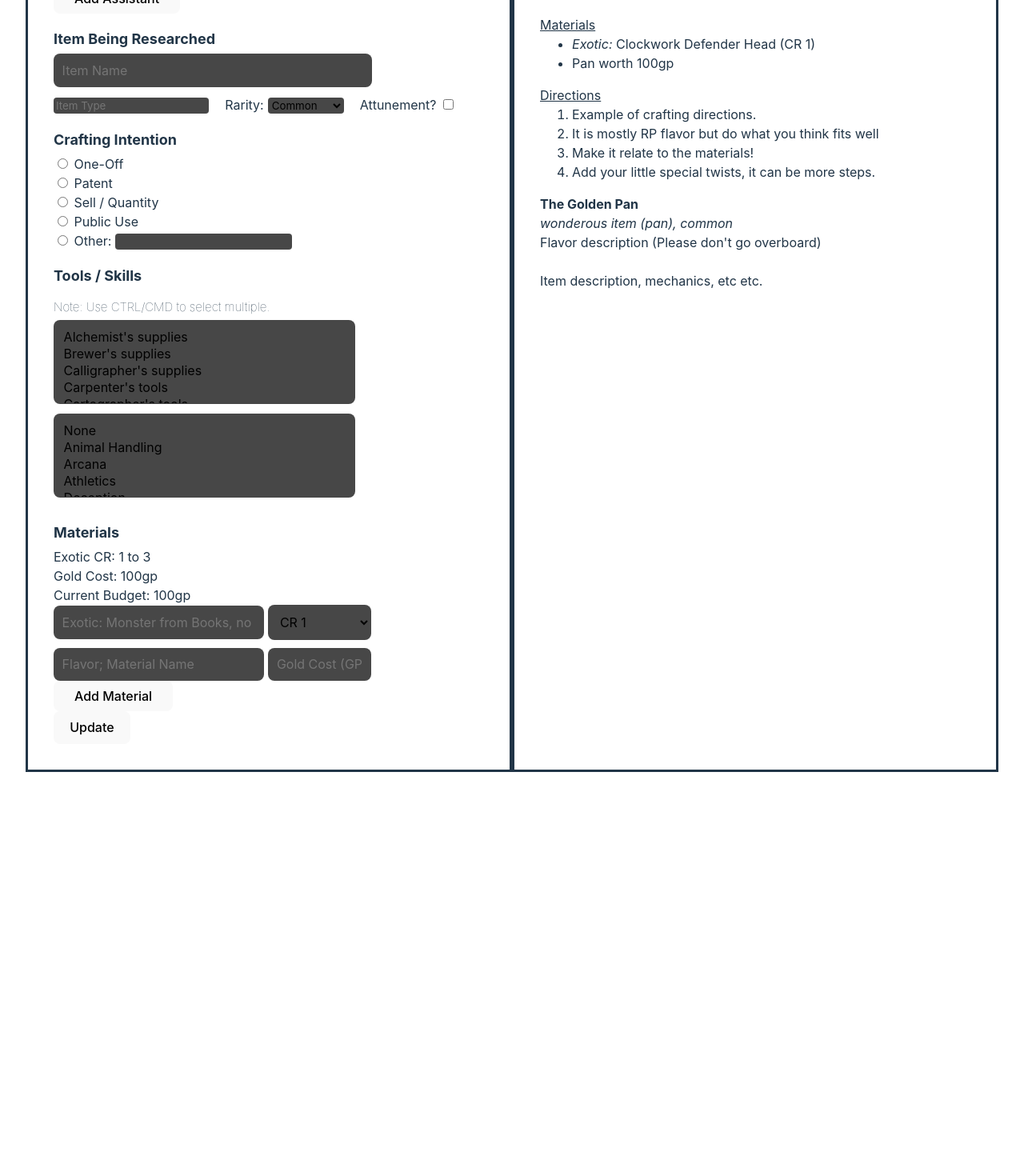
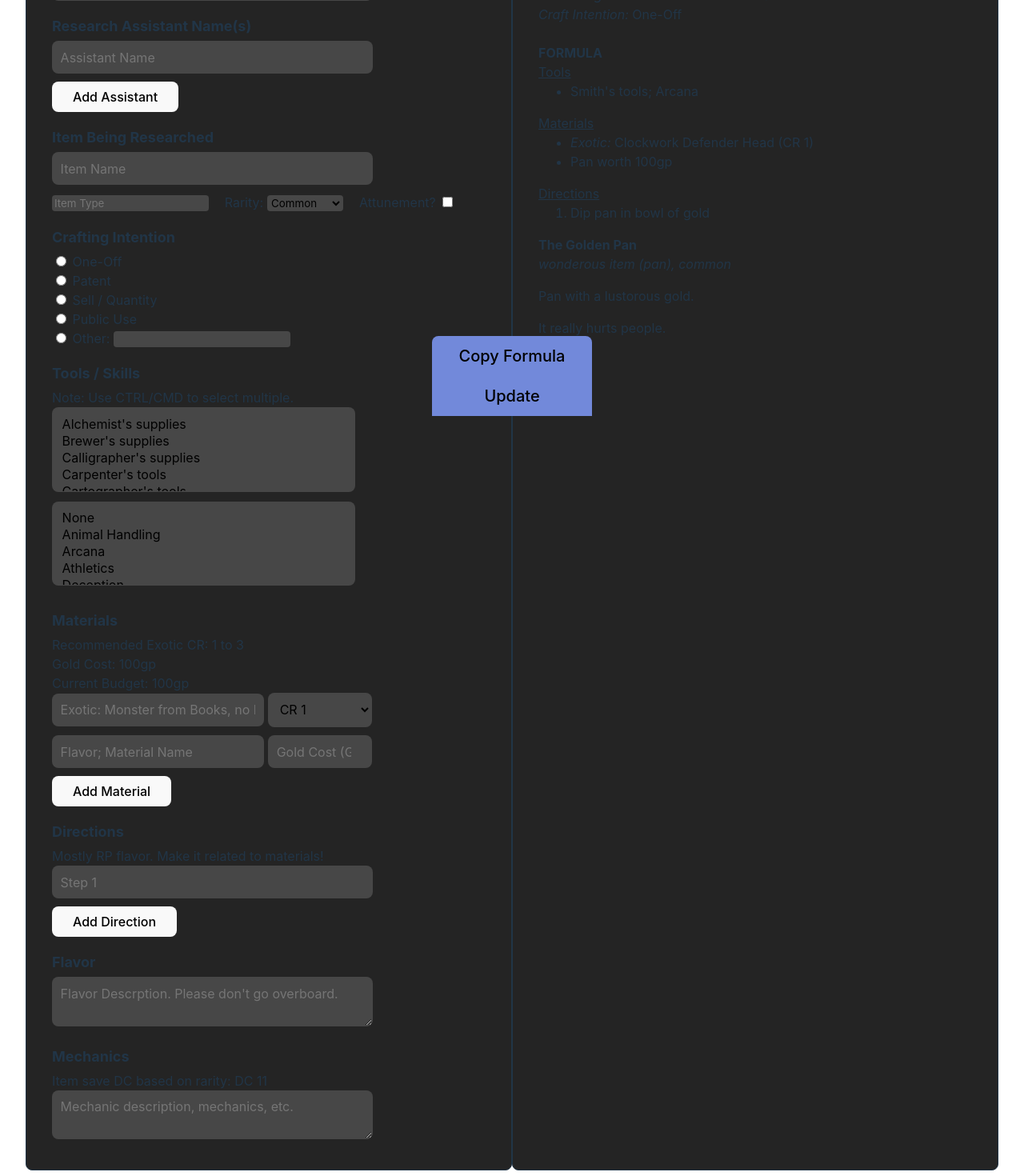
Before and after one commit to GlitchAmbush/rc-formula-generator, a React (Vite) app: page / in a window 1280 px wide. Shown: the part 280-1750 px from the top of the page at 80% size. Before the commit the page ends 1277 px from the top, so only its background shows below. Built offline with nearby package versions, Linux system fonts and the light colour scheme.

Commit message:
Completed Product

```diff
--- a/index.html
+++ b/index.html
@@ -2,7 +2,7 @@
 <html lang="en">
   <head>
     <meta charset="UTF-8" />
-    <link rel="icon" type="image/svg+xml" href="/vite.svg" />
+    <link rel="icon" type="image/x-icon" href="/src/assets/favicon.ico" />
     <meta name="viewport" content="width=device-width, initial-scale=1.0" />
     <title>RC Formula Generator</title>
   </head>
--- a/src/App.css
+++ b/src/App.css
@@ -6,6 +6,59 @@
 
 option:checked {
   background-color: rgb(73, 184, 73)
+}
+
+textarea {
+  border-radius: 8px;
+  border: 1px solid transparent;
+  padding: 0.6em;
+  font-size: 1em;
+  font-family: inherit;
+  background-color: #474747;
+  width: 70%;
+}
+
+pre {
+  white-space: pre-wrap;
+}
+
+.float {
+  position: fixed;
+  width: 200px;
+  height: 50px;
+  left: 50%;
+  bottom: 0px;
+  -ms-transform: translateX(-50%);
+  transform: translateX(-50%);
+  font-size: 20px;
+  font-weight: 500;
+  font-family: inherit;
+  cursor: pointer;
+  background-color:#7289da;
+  border-radius: 0px;
+  border: 1px solid transparent;
+  transition: border-color 0.25s;
+}
+.float:hover {
+  border-color: #646cff;
+}
+.float:focus,
+.float:focus-visible {
+  outline: 4px auto -webkit-focus-ring-color;
+}
+
+.float-secondary {
+  position: fixed;
+  width: 200px;
+  height: 50px;
+  left: 50%;
+  bottom: 50px;
+  -ms-transform: translateX(-50%);
+  transform: translateX(-50%);
+  font-size: 20px;
+  cursor: pointer;
+  background-color: #7289da;
+  border-radius: 8px 8px 0px 0px;
 }
 
 .text-input {
@@ -48,7 +101,10 @@ p {
   flex: 1;
   text-align: left;
   padding: 2em;
-  border: solid;
+  border: 1px solid;
+  border-radius: 8px;
+  background-color: #242424;
+  max-width: 50%;
 }
 
 .add-input {
--- a/src/App.jsx
+++ b/src/App.jsx
@@ -1,4 +1,4 @@
-import { useState } from 'react'
+import { useState, useEffect } from 'react'
 import { NumericFormat } from 'react-number-format'
 import './App.css'
 import { toolOptions, skillOptions } from './resources/options'
@@ -11,7 +11,9 @@ import {
   getSelect,
   getCheck,
   calculateBudget,
-  printMaterials
+  printMaterials,
+  printDirections,
+  calculateItemRequirements
 } from './resources/functions.jsx'
 
 function App() {
@@ -25,60 +27,24 @@ function App() {
   const [exotic, setExotic] = useState("Clockwork Defender Head")
   const [material, setMaterial] = useState([{ material: '', gold: '' }])
   const [materialDisplay, setMaterialDisplay] = useState(<li>Pan worth 100gp</li>)
-  const [directions, setDirections] = useState([{ direction: ''}])
+  const [directions, setDirections] = useState([{ direction: '' }])
+  const [directionDisplay, setDirectionDisplay] = useState(<li>Dip pan in bowl of gold</li>)
   const [itemType, setItemType] = useState('wonderous item (pan)')
   const [itemRarity, setItemRarity] = useState('common')
-  const [itemDesc, setItemDesc] = useState()
+  const [itemDesc, setItemDesc] = useState('Pan with a lustorous gold.')
+  const [itemMechanics, setItemMechanics] = useState('It really hurts people.')
   const [attunement, setAttunement] = useState()
   const [goldCost, setGoldCost] = useState(100)
   const [crRange, setCRRange] = useState("1 to 3")
   const [cr, setCR] = useState("CR 1")
+  const [dc, setDC] = useState(11)
 
-  const calculateItemRequiremenets = (event) => {
-    var cr = ''
-    var goldCost = ''
-    var value = event.target.value
-
-    switch (value) {
-      case 'common':
-        goldCost = 100
-        break
-      case 'uncommon':
-        goldCost = 400
-        break
-      case 'rare':
-        goldCost = 4000
-        break
-      case 'very rare':
-        goldCost = 20000
-        break
-      default:
-        goldCost = 100
-        break
-    }
-
-    switch (value) {
-      case 'common':
-        cr = "1 to 3"
-        break
-      case 'uncommon':
-        cr = "4 to 8"
-        break
-      case 'rare':
-        cr = "9 to 12"
-        break
-      case 'very rare':
-        cr = "13 to 18"
-        break
-      default:
-        cr = "1 to 3"
-        break
-    }
-
-    setCRRange(cr)
-    setGoldCost(goldCost)
+  const handleRarityChange = (event) => {
+    setItemRarity(calculateItemRequirements(event).rarity)
+    setGoldCost(calculateItemRequirements(event).gp)
+    setCRRange(calculateItemRequirements(event).challenge)
+    setDC(calculateItemRequirements(event).difficult)
   }
-
   const handleAssistantChange = (index, event) => {
     let data = [...assistant]
     data[index][event.target.name] = event.target.value
@@ -119,8 +85,69 @@ function App() {
     }
   }
 
-  const submit = (e) => {
-    e.preventDefault()
+  const handleDirectionChange = (index, event) => {
+    let data = [...directions]
+    data[index][event.target.name] = event.target.value
+    setDirections(data)
+  }
+
+  const addDirectionFields = () => {
+    let newField = { direction: '' }
+
+    setDirections([...directions, newField])
+  }
+
+  const removeDirectionFields = (index) => {
+    let data = [...directions]
+    if (index != 0) {
+        data.splice(index, 1)
+        setDirections(data)
+    }
+  }
+
+  const copyToClipboard = () => {
+    var materialList = ``
+    var directionList = ``
+    var desc = ``
+    var i = 0
+
+    for (const key in material) {
+      materialList = materialList.concat(`\n\t- ${material[key]["material"]} worth ${material[key]["gold"]}gp`)
+    }
+
+    for (const key in directions) {
+      i++
+      directionList = directionList.concat(`\n\t${i}. ${directions[key]["direction"]}`)
+    }
+
+    if (itemDesc != '') {
+      desc = `\n>>> ${itemDesc}\n\n${itemMechanics}`
+    } else {
+      desc = `\n>>> ${itemMechanics}`
+    }
+
+    var formula = `**Formula Development Permit Request**` +
+      `\n*Your Character Name:* ${name}` +
+      `\n*Name of Research Assistant(s):* ${displayAssistant}` +
+      `\n*Item being researched:* ${itemName}` +
+      `\n*Crafting Intention:* ${checkRadio()}` +
+      `\n\n**FORMULA**` +
+      `\n__Tools__` +
+      `\n\t- ${toolSkill}` +
+      `\n\n__Materials__` +
+      `\n\t- *Exotic:* ${exotic} (${cr})` +
+      materialList +
+      `\n\n__Directions__` +
+      directionList +
+      `\n\n**${itemName}**` +
+      `\n*${itemType}, ${itemRarity}${getCheck(document.getElementById("attunement").checked)}*` +
+      desc
+
+    navigator.clipboard.writeText(formula)
+    alert("Formula copied to clipboard!")
+  }
+
+  const submit = (event) => {
     const toolList = getSelect(document.getElementById('tools'))
     const skillList = getSelect(document.getElementById('skills'))
 
@@ -134,18 +161,21 @@ function App() {
     setCR((cr) => document.getElementById("cr").value)
     setExotic((exotic) => document.getElementById("exotic").value)
     setMaterialDisplay((materialDisplay) => printMaterials(material))
-
-    console.log(material[0])
+    setDirectionDisplay((directionDisplay) => printDirections(directions))
+    setItemDesc((itemDesc) => document.getElementById("flavor").value)
+    setItemMechanics((itemMechanics) => document.getElementById("mechanics").value)
+    event.preventDefault()
   }
 
   // Main App
   return (
     <div className="App">
+      <h1 style={{textAlign: "center"}}>Runecrest Formula Generator</h1>
       <div className="row">
-        <div className='col'>
+        <form className='col' method='post' autoComplete='off' onSubmit={submit}>
           <div>
             <p className='header'>Your Character Name</p>
-            <input className='text-input' placeholder='Character Name' id="name" autoComplete='off' />
+            <input className='text-input' placeholder='Character Name' id="name" required/>
           </div>
 
           <div>
@@ -183,15 +213,15 @@ function App() {
 
           <div>
             <p>Item Being Researched</p>
-            <input className='text-input' placeholder='Item Name' id="item" />
+            <input className='text-input' placeholder='Item Name' id="item" required/>
             <div style={{ paddingTop: "10px" }}>
-              <input className='small-input' id='itemType' style={{marginLeft: "0px", marginRight: "20px", width: "35%"}} placeholder='Item Type' />
+              <input className='small-input' id='itemType' style={{marginLeft: "0px", marginRight: "20px", width: "35%"}} placeholder='Item Type' required/>
               Rarity:
               <select
                 className='small-input'
                 style={{ marginRight: "20px" }}
                 id="rarity"
-                onChange={event => calculateItemRequiremenets(event)}
+                onChange={event => handleRarityChange(event)}
               >
                 <option value="common">Common</option>
                 <option value="uncommon">Uncommon</option>
@@ -204,7 +234,7 @@ function App() {
 
           <div>
             <p>Crafting Intention</p>
-            <input type="radio" name="intention" id="one-off" value="One-Off" /> One-Off <br/>
+            <input type="radio" name="intention" id="one-off" value="One-Off" required/> One-Off <br/>
             <input type="radio" name="intention" id="patent" value="Patent" /> Patent <br/>
             <input type="radio" name="intention" id="sell" value="Sell / Quantity" /> Sell / Quantity <br/>
             <input type="radio" name="intention" id="public" value="Public Use" /> Public Use <br/>
@@ -213,17 +243,17 @@ function App() {
 
           <div>
             <p>Tools / Skills </p>
-            <p style={{fontSize: "15px", fontWeight: 1}}>Note: Use CTRL/CMD to select multiple.</p>
-            <select className="text-input modular-input" id="tools" multiple>{toolOptions.map(makeOption)}</select><br />
-            <select className="text-input modular-input" id="skills" multiple>{skillOptions.map(makeOption)}</select><br />
+            Note: Use CTRL/CMD to select multiple.
+            <select className="text-input modular-input" id="tools" multiple required>{toolOptions.map(makeOption)}</select><br />
+            <select className="text-input modular-input" id="skills" multiple required>{skillOptions.map(makeOption)}</select><br />
           </div>
 
           <div>
             <p>Materials</p>
-            Exotic CR: {crRange} <br />
+            Recommended Exotic CR: {crRange} <br />
             Gold Cost: <NumericFormat value={goldCost} displayType='text' thousandSeparator=' ' />gp <br />
             Current Budget: <NumericFormat value={calculateBudget(material, goldCost)} displayType='text' thousandSeparator=' ' />gp <br />
-            <input className='text-input' id="exotic" style={{width: "45%", marginRight: "5px"}} placeholder='Exotic: Monster from Books, no HB' />
+            <input className='text-input' id="exotic" style={{width: "45%", marginRight: "5px"}} placeholder='Exotic: Monster from Books, no HB' required/>
             <select className='text-input' id="cr" style={{ width: "24%" }}>{makeCROption().map(makeOption)}</select>
 
             {material.map((input, index) => {
@@ -237,14 +267,17 @@ function App() {
                       style={{ width: "45%", marginRight: "5px", marginTop: "10px" }}
                       value={input.material}
                       onChange={event => handleMaterialChange(index, event)}
+                      required
                     />
                     <input
+                      type="number"
                       className='text-input'
                       name="gold"
                       placeholder='Gold Cost (GP)'
                       style={{ width: "20%" }}
                       value={input.gold}
                       onChange={event => handleMaterialChange(index, event)}
+                      required
                     />
                   </div>
                 )
@@ -259,24 +292,75 @@ function App() {
                     style={{ width: "45%", marginRight: "5px", marginTop: "10px" }}
                     value={input.material}
                     onChange={event => handleMaterialChange(index, event)}
+                    required
                   />
                   <input
+                    type="number"
                     className='text-input'
                     name="gold"
                     placeholder='Gold Cost (GP)'
                     style={{ width: "20%" }}
                     value={input.gold}
                     onChange={event => handleMaterialChange(index, event)}
+                    required
                   />
                   <button className='remove' onClick={() => removeMaterialFields(index)}>Remove</button>
                 </div>
               )
             })}
-            <button className="add-input" onClick={addMaterialFields}>Add Material</button>
+            <button className="add-input" style={{marginTop: "10px"}} onClick={addMaterialFields}>Add Material</button>
           </div>
 
-          <button onClick={submit}>Update</button>
-        </div>
+            <div>
+              <p>Directions</p>
+              Mostly RP flavor. Make it related to materials!<br/>
+              {directions.map((input, index) => {
+                if (index == 0) {
+                  return (
+                    <div key={index}>
+                      <input
+                        className="text-input modular-input"
+                        name="direction"
+                        placeholder={`Step ${index+1}`}
+                        value={input.direction}
+                        onChange={event => handleDirectionChange(index, event)}
+                        required
+                      />
+                    </div>
+                  )
+                }
+
+                return (
+                  <div key={index}>
+                    <input
+                      className="text-input modular-input"
+                      name="direction"
+                      placeholder={`Step ${index+1}`}
+                      value={input.direction}
+                      onChange={event => handleDirectionChange(index, event)}
+                      required
+                    />
+                    <button className='remove' onClick={() => removeDirectionFields(index)}>Remove</button>
+                  </div>
+                )
+              })}
+            </div>
+            <button className="add-input" onClick={addDirectionFields}>Add Direction</button>
+
+          <div>
+            <p>Flavor</p>
+            <textarea id='flavor' placeholder="Flavor Descrption. Please don't go overboard."/>
+          </div>
+
+          <div>
+            <p>Mechanics</p>
+            Item save DC based on rarity: DC {dc}
+            <textarea id='mechanics' placeholder="Mechanic description, mechanics, etc." required/>
+          </div>
+
+          <input type="submit" className='float' value='Update' />
+        </form>
+
 
 
 
@@ -284,7 +368,7 @@ function App() {
         <div className='col'>
           <b>Formula Development Permit Request</b> <br />
           <i>Your Character Name:</i> {name} <br />
-          <i>Name of Research Assistant:</i> {displayAssistant}<br />
+          <i>Name of Research Assistant(s):</i> {displayAssistant}<br />
           <i>Item being researched:</i> {itemName}<br />
           <i>Craft Intention:</i> {intention}<br />
           <br />
@@ -301,20 +385,18 @@ function App() {
           </ul>
 
           <u>Directions</u><br />
-          <ol>
-            <li>Example of crafting directions.</li>
-            <li>It is mostly RP flavor but do what you think fits well</li>
-            <li>Make it relate to the materials!</li>
-            <li>Add your little special twists, it can be more steps.</li>
+          <ol id="directionList">
+            {directionDisplay}
           </ol>
 
           <b>{itemName}</b><br />
-          <i>{itemType}, {itemRarity} {attunement}</i><br />
-          Flavor description (Please don't go overboard)<br />
-          <br />
-          Item description, mechanics, etc etc.<br />
+          <i>{itemType}, {itemRarity}{attunement}</i>
+          <pre style={{fontFamily: 'inherit'}}>{itemDesc}</pre>
+          <pre style={{fontFamily: 'inherit'}}>{itemMechanics}</pre>
         </div>
       </div>
+
+      <button className='float-secondary' onClick={copyToClipboard}>Copy Formula</button>
     </div>
   )
 }
--- a/src/index.css
+++ b/src/index.css
@@ -5,7 +5,7 @@
 
   color-scheme: light dark;
   color: rgba(255, 255, 255, 0.87);
-  background-color: #242424;
+  background-color: #1a1a1a;
 
   font-synthesis: none;
   text-rendering: optimizeLegibility;
@@ -40,7 +40,7 @@ button {
   font-size: 1em;
   font-weight: 500;
   font-family: inherit;
-  background-color: #1a1a1a;
+  background-color: #397e50;
   cursor: pointer;
   transition: border-color 0.25s;
 }
--- a/src/resources/functions.jsx
+++ b/src/resources/functions.jsx
@@ -1,4 +1,67 @@
 import { NumericFormat } from 'react-number-format'
+
+const calculateItemRequirements = (event) => {
+    var cr = ''
+    var goldCost = ''
+    var dc = 11
+    var value = event.target.value
+
+    switch (value) {
+        case 'common':
+            goldCost = 100
+            break
+        case 'uncommon':
+            goldCost = 400
+            break
+        case 'rare':
+            goldCost = 4000
+            break
+        case 'very rare':
+            goldCost = 20000
+            break
+        default:
+            goldCost = 100
+            break
+    }
+
+    switch (value) {
+        case 'common':
+            cr = "1 to 3"
+            break
+        case 'uncommon':
+            cr = "4 to 8"
+            break
+        case 'rare':
+            cr = "9 to 12"
+            break
+        case 'very rare':
+            cr = "13 to 18"
+            break
+        default:
+            cr = "1 to 3"
+            break
+    }
+
+    switch (value) {
+        case 'common':
+            dc = 11
+            break
+        case 'uncommon':
+            dc = 13
+            break
+        case 'rare':
+            dc = 15
+            break
+        case 'very rare':
+            dc = 17
+            break
+        default:
+            dc = 11
+            break
+    }
+
+    return { gp: goldCost, challenge: cr, difficult: dc, rarity: value}
+}
 
 const makeOption = (item) => {
     return <option key={item} value={item}>{item}</option>
@@ -38,7 +101,17 @@ const printMaterials = (materials) => {
     var inserts = []
 
     for (const key in materials) {
-        inserts.push(<li>{materials[key]["material"]} worth <NumericFormat value={materials[key]["gold"]} displayType='text' thousandSeparator=' ' />gp</li>)
+        inserts.push(<li key={key}>{materials[key]["material"]} worth <NumericFormat value={materials[key]["gold"]} displayType='text' thousandSeparator=' ' />gp</li>)
+    }
+
+    return inserts
+}
+
+const printDirections = (directions) => {
+    var inserts = []
+
+    for (const key in directions) {
+        inserts.push(<li key={key}>{directions[key]["direction"]}</li>)
     }
 
     return inserts
@@ -99,7 +172,7 @@ const getSelect = (select) => {
 
 const getCheck = (check) => {
     if (check) {
-        return '(requires attunement)'
+        return ' (requires attunement)'
     }
 
     return ""
@@ -114,5 +187,7 @@ export {
     getSelect,
     getCheck,
     calculateBudget,
-    printMaterials
+    printMaterials,
+    printDirections,
+    calculateItemRequirements
 }
```
Also changed, not shown: 1 other file (tests, documents, lock files or other folders).
